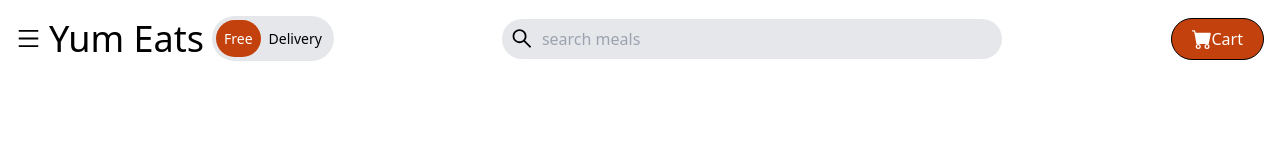
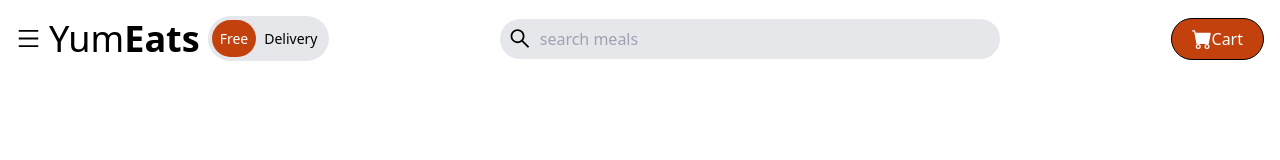
Before and after one commit to evgeniStanchev/yomeats, a React (Create React App) app in the folder client/: page / in a window 1280 px wide. Shown: the top 160 px of the page. Built offline with nearby package versions, Linux system fonts and the light colour scheme.

Commit message:
feat: close the menu when you click on the overlay

```diff
--- a/client/src/components/TopNav.js
+++ b/client/src/components/TopNav.js
@@ -22,7 +22,7 @@
         </div>
         <h1 className="text-2xl sm:text-3xl lg:text-4xl px-2">
           Yum
-          <span> Eats</span>
+          <span className="font-bold">Eats</span>
         </h1>
         <div className="hidden lg:flex items-center bg-gray-200 rounded-full p-1 text-[14px]">
           <p className="bg-orange-700 text-white rounded-full p-2 text-bold">
@@ -44,7 +44,10 @@
         Cart
       </button>
       {sideNav ? (
-        <div className="bg-black/60 fixed w-full h-screen z-10 top-0 left-0"></div>
+        <div
+          className="bg-black/60 fixed w-full h-screen z-10 top-0 left-0"
+          onClick={() => setSideNav(!sideNav)}
+        ></div>
       ) : (
         ""
       )}
```
